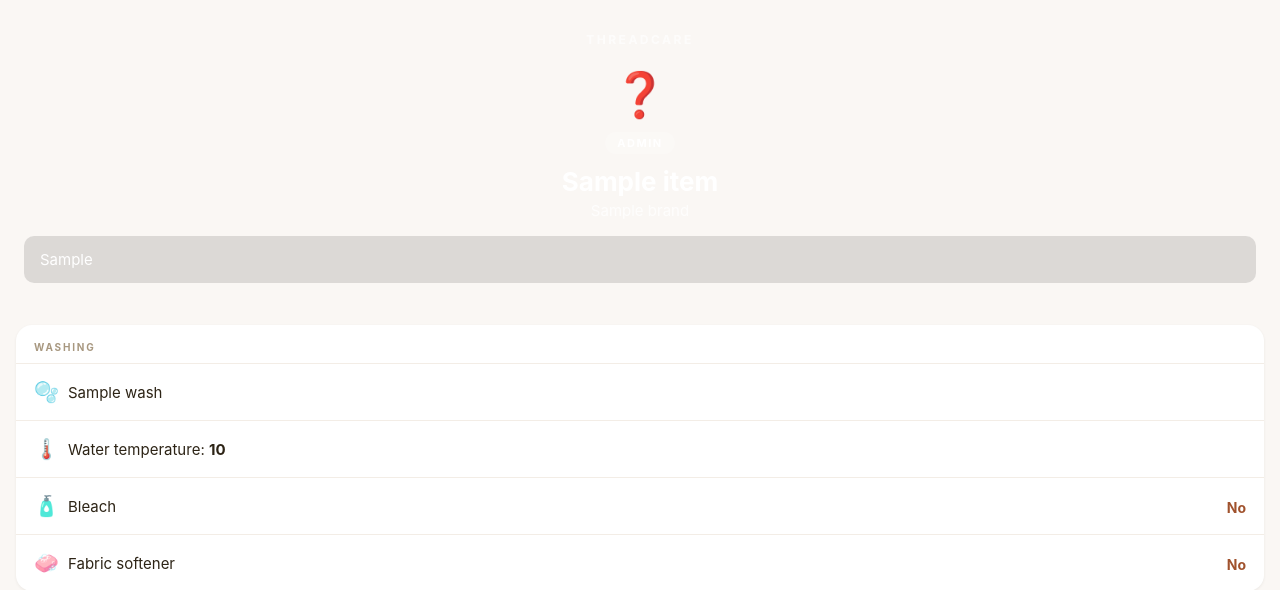
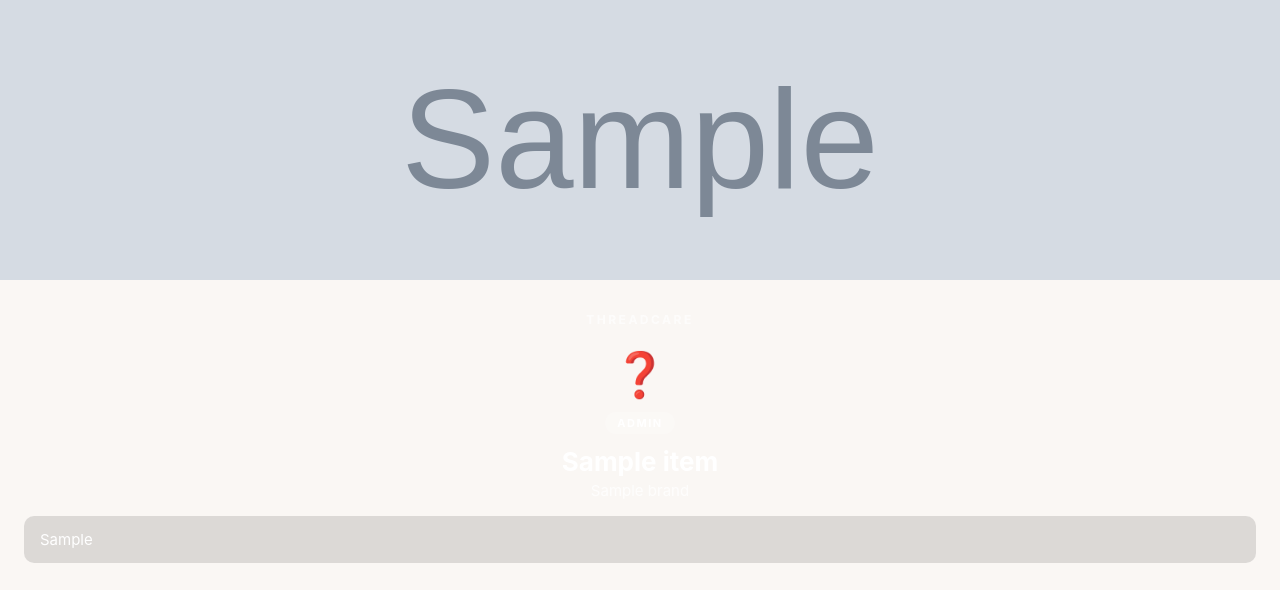
Before and after one commit to sreejith0217/wardrobe-catalog, a Flask app: template templates/item.html in a window 1280 px wide. Shown: the top 590 px of the page. Run offline with Flask 3, Linux system fonts and the light colour scheme; the template is opened without the code that fills it: most values are stand-ins (such as "Sample title", 1, 10 or a date in 2020); grey boxes marked "Sample" are stand-in pictures.

Commit message:
Store and display garment photo with auto-rotation via Supabase Storage
Co-Authored-By: Claude Sonnet 4.6 <noreply@anthropic.com>

```diff
--- a/app.py
+++ b/app.py
@@ -1,12 +1,14 @@
+import io
 import os
 import tempfile
 import uuid
 
 import anthropic
 from flask import Flask, render_template, abort, request, redirect, session, flash
+from PIL import Image, ImageOps
 
 from catalog import extract_care_data, generate_qr
-from db import load_db, save_item, delete_item
+from db import load_db, save_item, delete_item, upload_photo
 
 app = Flask(__name__)
 app.secret_key = os.environ.get("FLASK_SECRET_KEY", "dev-secret-change-me")
@@ -68,10 +70,27 @@ def add_item():
             client = anthropic.Anthropic(api_key=api_key)
             care_data = extract_care_data(client, label_path, garment_path)
 
+            # Auto-rotate and store garment photo bytes before tmpdir is cleaned up
+            garment_bytes = None
+            if garment_file and garment_file.filename:
+                img = Image.open(garment_path)
+                img = ImageOps.exif_transpose(img)
+                img = img.convert("RGB")
+                buf = io.BytesIO()
+                img.save(buf, format="JPEG", quality=85)
+                garment_bytes = buf.getvalue()
+
         item_id = f"ITEM{str(uuid.uuid4())[:6].upper()}"
         care_data["item_id"] = item_id
         if item_name:
             care_data["name"] = item_name
+
+        if garment_bytes:
+            try:
+                photo_url = upload_photo(item_id, garment_bytes)
+                care_data["photo_url"] = photo_url
+            except Exception as e:
+                print(f"Photo upload failed: {e}")
 
         save_item(item_id, care_data)
         try:
--- a/templates/item.html
+++ b/templates/item.html
@@ -132,6 +132,13 @@
     }
     .footer strong { color: #a89880; }
 
+    .garment-photo {
+      width: 100%;
+      max-height: 280px;
+      object-fit: cover;
+      display: block;
+    }
+
     .rename-form {
       display: flex;
       gap: 8px;
@@ -165,6 +172,10 @@
 {% set level = item.alert_level | lower %}
 {% set icons  = {'safe': '🌿', 'caution': '☀️', 'danger': '🚫'} %}
 {% set labels = {'safe': 'Easy Care', 'caution': 'Handle with Care', 'danger': 'Do Not Wash'} %}
+
+{% if item.photo_url %}
+<img src="{{ item.photo_url }}" class="garment-photo" alt="{{ item.name or item.item_type }}">
+{% endif %}
 
 <div class="header {{ level }}">
   <div class="wordmark">ThreadCare</div>
```
Also changed, not shown: db.py (+9 -0 lines).
